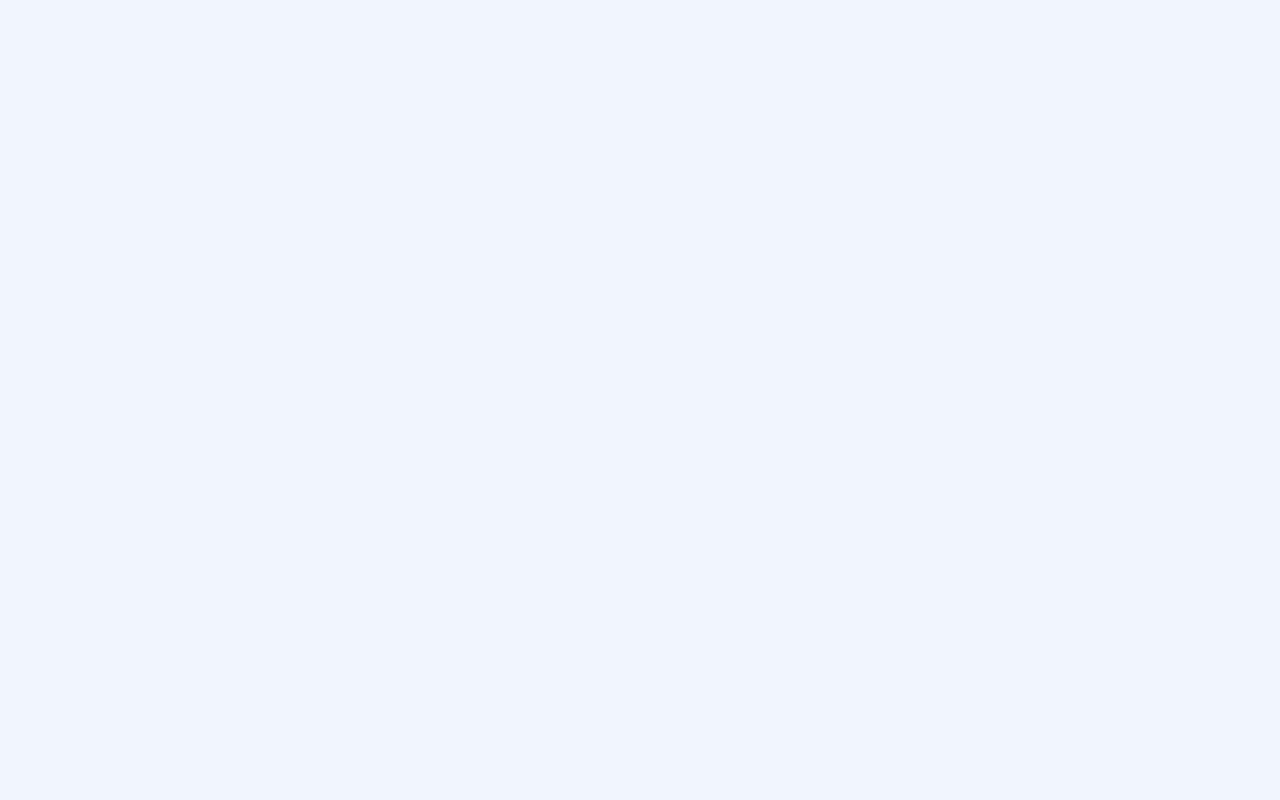
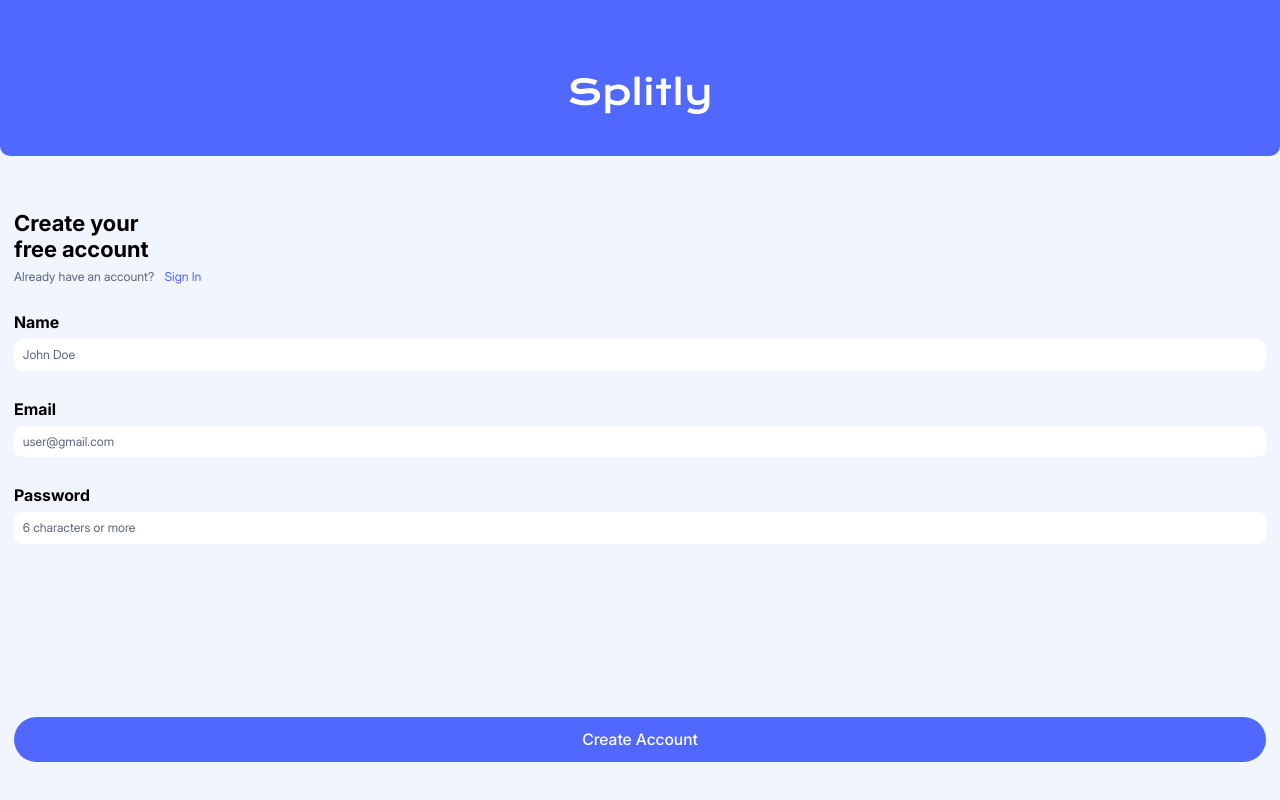
Before and after one commit to VanessaTseng/vanessa-tseng-capstone, a React (Vite) app in the folder client/: page /sign-up in a window 1280 px wide. Before the commit this address had no page. Shown: the top 800 px of the page. Built offline with nearby package versions, Linux system fonts and the light colour scheme.

Commit message:
completed styling and updates

```diff
--- a/client/package.json
+++ b/client/package.json
@@ -10,6 +10,10 @@
     "preview": "vite preview"
   },
   "dependencies": {
+    "@emotion/react": "^11.14.0",
+    "@emotion/styled": "^11.14.0",
+    "@mui/icons-material": "^6.4.0",
+    "@mui/material": "^6.4.0",
     "axios": "^1.7.9",
     "react": "^18.3.1",
     "react-dom": "^18.3.1",
--- a/client/src/App.jsx
+++ b/client/src/App.jsx
@@ -5,6 +5,9 @@ import CreateNewBill from "./components/CreateNewBill/CreateNewBill";
 import FriendSplit from "./components/FriendSplit/FriendSplit";
 import BillSplitSummary from "./components/BillSplitSummary/BillSplitSummary";
 import Home from "./pages/Home/Home";
+import SplitSuccess from "./components/SplitSuccess/SplitSuccess";
+import SignIn from "./components/SignIn/SignIn";
+import SignUp from "./components/SignUp/SignUp";
 
 function App() {
   return (
@@ -16,6 +19,9 @@ function App() {
           <Route path="createNewBill" element={<CreateNewBill />} />
           <Route path="addBillItems/:bill_id" element={<AddBillItems />} />
           <Route path="/bills/:bill_id/splits" element={<BillSplitSummary />} />
+          <Route path="/success" element={<SplitSuccess />} />
+          <Route path="/sign-in" element={<SignIn />} />
+          <Route path="/sign-up" element={<SignUp />} />
         </Routes>
       </BrowserRouter>
     </>
--- a/client/src/components/AddBillItems/AddBillItems.jsx
+++ b/client/src/components/AddBillItems/AddBillItems.jsx
@@ -54,7 +54,16 @@ export default function AddBillItems() {
       });
 
       const response = await axios.get(`${API_URL}/bills/${bill_id}`);
-      setItems(response.data.items);
+      const updatedItems = response.data.items.map((newItem) => {
+        const existingItem = items.find(
+          (item) => item.item_id === newItem.item_id
+        );
+        return existingItem
+          ? { ...newItem, friends: existingItem.friends }
+          : newItem;
+      });
+
+      setItems(updatedItems);
       setItemName("");
       setQty(1);
       setPrice(0);
--- a/client/src/components/FriendSplit/FriendSplit.scss
+++ b/client/src/components/FriendSplit/FriendSplit.scss
@@ -50,7 +50,6 @@
     padding: $padding-increment;
     background-color: $global-white-color;
     border-radius: 0 0 10px 10px;
-    // position: absolute;
   }
 
   &__dropdown-item {
--- /dev/null
+++ b/client/src/components/SignIn/SignIn.jsx
@@ -0,0 +1,52 @@
+import "./SignIn.scss";
+import { useNavigate } from "react-router-dom";
+
+export default function SignIn() {
+  const navigate = useNavigate();
+
+  const handleSignIn = () => {
+    navigate("/");
+  };
+
+  const handleSignUp = () => {
+    navigate("/sign-up");
+  };
+
+  return (
+    <>
+      <div className="sign-in-wrapper">
+        <div className="sign-in">
+          <div className="sign-in__banner">
+            <h1 className="sign-in__logo">Splitly</h1>
+          </div>
+          <div className="sign-in__upper">
+            <h3 className="sign-in__header">Sign In</h3>
+            <p className="sign-in__signup">
+              Don't have an account?{" "}
+              <span onClick={handleSignUp} className="sign-in__span">
+                Sign Up
+              </span>
+            </p>
+          </div>
+          <div className="sign-in__lower">
+            <h5 className="sign-in__title">Email</h5>
+            <input
+              type="text"
+              className="sign-in__input"
+              placeholder="user@gmail.com"
+            />
+            <h5 className="sign-in__title">Password</h5>
+            <input
+              type="text"
+              className="sign-in__input"
+              placeholder="6 characters or more"
+            />
+          </div>
+        </div>
+        <button onClick={handleSignIn} className="sign-in__button">
+          Sign In
+        </button>
+      </div>
+    </>
+  );
+}
--- /dev/null
+++ b/client/src/components/SignIn/SignIn.scss
@@ -0,0 +1,57 @@
+@use "../../styles/partials/variables" as *;
+@use "../../styles/partials/typography" as *;
+@use "../../styles/partials/mixins" as *;
+
+.sign-in-wrapper {
+  height: 90vh;
+  @include flex(column, space-between, stretch);
+}
+
+.sign-in {
+  &__banner {
+    background-color: $primary-color;
+    @include flex(column, center, center);
+    position: absolute;
+    width: 100vw;
+    left: 0;
+    right: 0;
+    top: 0;
+    padding-top: $margin-top;
+    border-radius: 0 0 10px 10px;
+  }
+
+  &__logo {
+    color: $global-white-color;
+    margin-top: $spacing-between-elements * 2;
+    margin-bottom: $spacing-between-elements * 3;
+    font-family: "Krona One";
+    font-weight: 400;
+  }
+
+  &__upper {
+    margin-top: $margin-top * 4;
+  }
+
+  &__header {
+    margin-bottom: $padding-increment;
+  }
+
+  &__signup {
+    margin-bottom: $spacing-between-elements * 2;
+    color: $placeholder-text-color;
+  }
+
+  &__span {
+    color: $primary-color;
+    margin-left: $padding-increment;
+  }
+
+  &__title {
+    margin-bottom: $padding-increment;
+  }
+
+  &__input {
+    margin-bottom: $spacing-between-elements * 2;
+    padding: 0.625rem;
+  }
+}
--- /dev/null
+++ b/client/src/components/SignUp/SignUp.jsx
@@ -0,0 +1,61 @@
+import "./Signup.scss";
+import { useNavigate } from "react-router-dom";
+
+export default function SignUp() {
+  const navigate = useNavigate();
+
+  const handleLogIn = () => {
+    navigate("/sign-in");
+  };
+
+  const handleCreateAccount = () => {
+    navigate("/sign-in");
+    alert("Account Successfully Created!");
+  };
+  return (
+    <>
+      <div className="sign-up-wrapper">
+        <div className="sign-up">
+          <div className="sign-up__banner">
+            <h1 className="sign-up__logo">Splitly</h1>
+          </div>
+          <div className="sign-up__upper">
+            <h3 className="sign-up__header">
+              Create your <br />
+              free account
+            </h3>
+            <p className="sign-up__signup">
+              Already have an account?{" "}
+              <span onClick={handleLogIn} className="sign-up__span">
+                Sign In
+              </span>
+            </p>
+          </div>
+          <div className="sign-up__lower">
+            <h5 className="sign-up__title">Name</h5>
+            <input
+              type="text"
+              className="sign-up__input"
+              placeholder="John Doe"
+            />
+            <h5 className="sign-up__title">Email</h5>
+            <input
+              type="text"
+              className="sign-up__input"
+              placeholder="user@gmail.com"
+            />
+            <h5 className="sign-up__title">Password</h5>
+            <input
+              type="password"
+              className="sign-up__input"
+              placeholder="6 characters or more"
+            />
+          </div>
+        </div>
+        <button onClick={handleCreateAccount} className="sign-up__button">
+          Create Account
+        </button>
+      </div>
+    </>
+  );
+}
--- /dev/null
+++ b/client/src/components/SignUp/SignUp.scss
@@ -0,0 +1,57 @@
+@use "../../styles/partials/variables" as *;
+@use "../../styles/partials/typography" as *;
+@use "../../styles/partials/mixins" as *;
+
+.sign-up-wrapper {
+  height: 90vh;
+  @include flex(column, space-between, stretch);
+}
+
+.sign-up {
+  &__banner {
+    background-color: $primary-color;
+    @include flex(column, center, center);
+    position: absolute;
+    width: 100vw;
+    left: 0;
+    right: 0;
+    top: 0;
+    padding-top: $margin-top;
+    border-radius: 0 0 10px 10px;
+  }
+
+  &__logo {
+    color: $global-white-color;
+    margin-top: $spacing-between-elements * 2;
+    margin-bottom: $spacing-between-elements * 3;
+    font-family: "Krona One";
+    font-weight: 400;
+  }
+
+  &__upper {
+    margin-top: $margin-top * 4;
+  }
+
+  &__header {
+    margin-bottom: $padding-increment;
+  }
+
+  &__signup {
+    margin-bottom: $spacing-between-elements * 2;
+    color: $placeholder-text-color;
+  }
+
+  &__span {
+    color: $primary-color;
+    margin-left: $padding-increment;
+  }
+
+  &__title {
+    margin-bottom: $padding-increment;
+  }
+
+  &__input {
+    margin-bottom: $spacing-between-elements * 2;
+    padding: 0.625rem;
+  }
+}
--- /dev/null
+++ b/client/src/components/SplitSuccess/SplitSuccess.jsx
@@ -0,0 +1,28 @@
+import "./SplitSuccess.scss";
+import CelebrationIcon from "@mui/icons-material/Celebration";
+import { useNavigate } from "react-router-dom";
+
+export default function SplitSuccess() {
+  const navigate = useNavigate();
+
+  const handleReturnHome = () => {
+    navigate("/");
+  };
+
+  return (
+    <div className="success-split">
+      <div className="success-split__upper">
+        <h3 className="success-split__header">Bill Split Successfully!</h3>
+        <span className="success-split__icon">
+          <CelebrationIcon style={{ fontSize: "3.125rem" }} />
+          <CelebrationIcon style={{ fontSize: "3.125rem" }} />
+          <CelebrationIcon style={{ fontSize: "3.125rem" }} />
+        </span>
+        <p className="success-split__friends-notified">Friends Notified.</p>
+      </div>
+      <div className="success-split__lower">
+        <button onClick={handleReturnHome}>Return Home</button>
+      </div>
+    </div>
+  );
+}
--- /dev/null
+++ b/client/src/components/SplitSuccess/SplitSuccess.scss
@@ -0,0 +1,31 @@
+@use "../../styles/partials/variables" as *;
+@use "../../styles/partials/typography" as *;
+@use "../../styles/partials/mixins" as *;
+
+.success-split {
+  width: 100%;
+  height: 90vh;
+  @include flex(column, space-between, center);
+
+  &__upper {
+    @include flex(column, center, center);
+  }
+
+  &__header {
+    margin-bottom: $spacing-between-elements * 4;
+  }
+
+  &__icon {
+    color: $primary-color;
+  }
+
+  &__friends-notified {
+    margin-top: $spacing-between-elements * 2;
+    font-size: 1rem;
+    font-weight: 500;
+  }
+
+  &__lower {
+    width: 100%;
+  }
+}
```
Also changed, not shown: client/src/components/BillSplitSummary/BillSplitSummary.jsx (+26 -8 lines), client/src/components/BillSplitSummary/BillSplitSummary.scss (+46 -0 lines), 1 other file (tests, documents, lock files or other folders).
